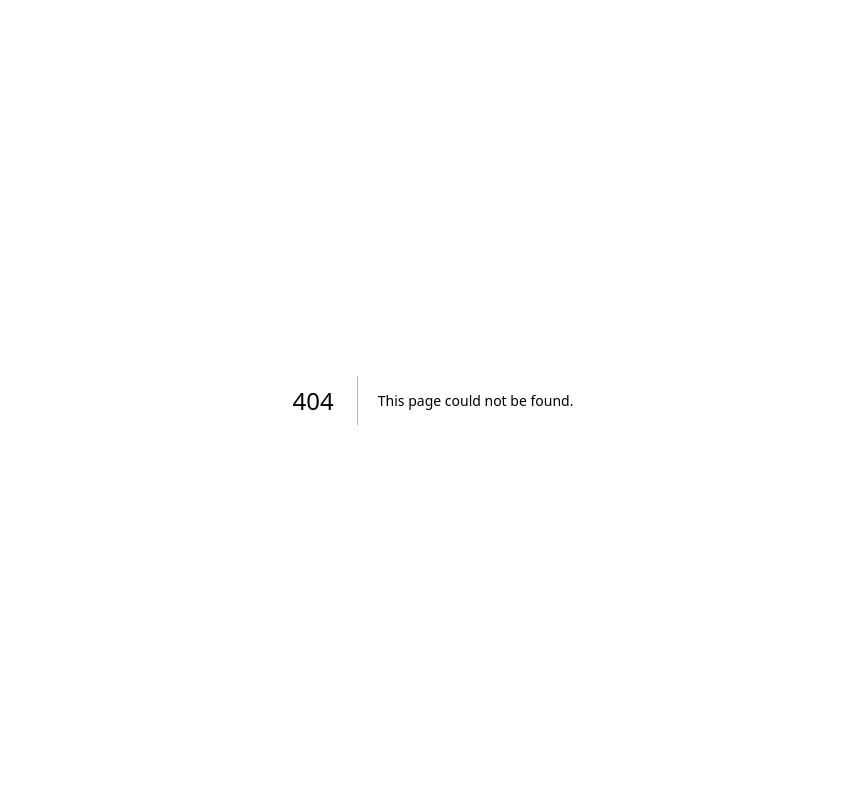
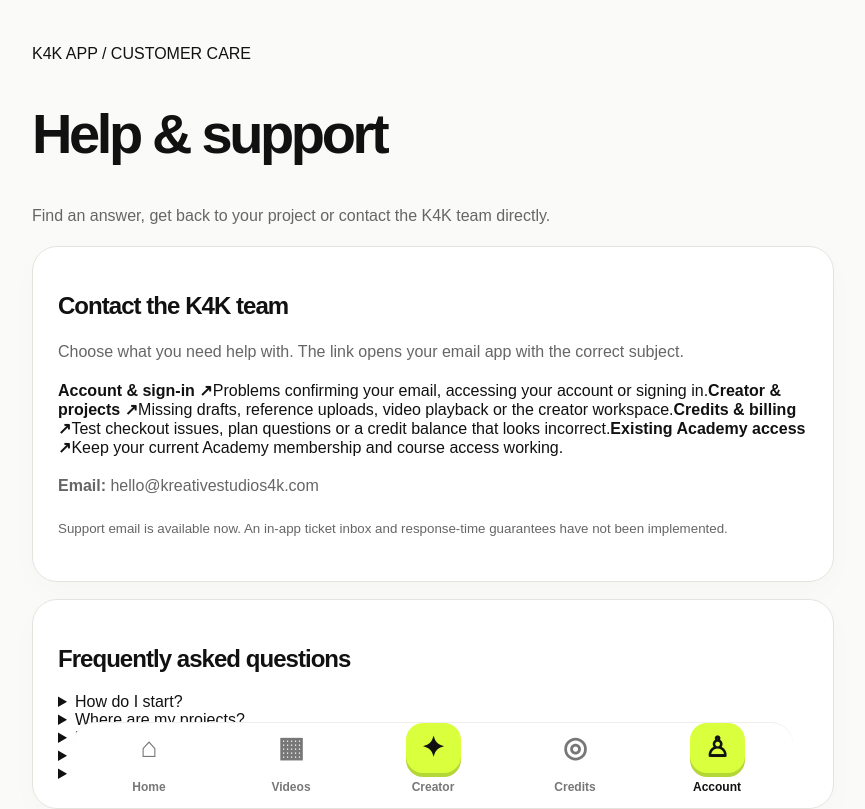
Before and after one commit to kreativestudios4k-lgtm/k4k-academy-v2, a Next.js app: page /k4k-app/support in a window 1280 px wide. Before the commit this address had no page. Shown: the top 809 px of the page, without its empty margins (207-1072 px from the left). Built offline with nearby package versions, Linux system fonts and the light colour scheme.

Commit message:
Introduce K4K customer help center with direct support routes and FAQs

```diff
--- /dev/null
+++ b/app/k4k-app/support/page.js
@@ -0,0 +1,26 @@
+import Link from 'next/link';
+import PreviewShell from '../PreviewShell';
+
+export const metadata={title:'Help & Support — K4K APP',description:'Get help with your K4K APP account, creator projects, Academy access and preview billing.'};
+const categories=[
+ {title:'Account & sign-in',description:'Problems confirming your email, accessing your account or signing in.',subject:'K4K APP - Account support'},
+ {title:'Creator & projects',description:'Missing drafts, reference uploads, video playback or the creator workspace.',subject:'K4K APP - Creator support'},
+ {title:'Credits & billing',description:'Test checkout issues, plan questions or a credit balance that looks incorrect.',subject:'K4K APP - Billing support'},
+ {title:'Existing Academy access',description:'Keep your current Academy membership and course access working.',subject:'K4K Academy - Access support'}
+];
+const faqs=[
+ ['How do I start?', 'Explore a video template, create a K4K account, then open the Creator Studio. Preview drafts are available, but paid AI generation has not been enabled.'],
+ ['Where are my projects?', 'Open Projects in the navigation. Saved generation jobs and drafts appear under your signed-in account. Unsaved browser files do not follow you between devices.'],
+ ['How do credits work?', 'The Credits screen shows proposed subscriptions and Stripe test checkout. Credit issuance, deductions and paid AI generation stay disabled until the billing pipeline passes verification.'],
+ ['Will my Academy membership disappear?', 'No. Existing Academy access is separate from preview K4K APP pricing. Use the Academy link with your existing account.'],
+ ['Can I share a payment problem?', 'Yes. Email our support address with the checkout error code and approximate time. Never send card numbers, passwords, API keys or authentication tokens.']
+];
+function emailLink(subject){return 'mailto:hello@kreativestudios4k.com?subject='+encodeURIComponent(subject);}
+export default function Support(){
+ return <PreviewShell active="Account">
+ <div className="k4k-workspace-heading"><div><span className="k4k-workspace-eyebrow">K4K APP / CUSTOMER CARE</span><h1>Help & support</h1><p>Find an answer, get back to your project or contact the K4K team directly.</p></div></div>
+ <section className="k4k-card"><h2>Contact the K4K team</h2><p>Choose what you need help with. The link opens your email app with the correct subject.</p><div className="k4k-support-grid">{categories.map(item=><a key={item.title} href={emailLink(item.subject)} className="k4k-support-tile"><strong>{item.title} ↗</strong><span>{item.description}</span></a>)}</div><p><strong>Email:</strong> <a href="mailto:hello@kreativestudios4k.com">hello@kreativestudios4k.com</a></p><p><small>Support email is available now. An in-app ticket inbox and response-time guarantees have not been implemented.</small></p></section>
+ <section className="k4k-card"><h2>Frequently asked questions</h2><div className="k4k-support-faq">{faqs.map(([question,answer])=><details key={question}><summary>{question}</summary><p>{answer}</p></details>)}</div></section>
+ <section className="k4k-card"><h2>Quick links</h2><div className="k4k-workspace-actions"><Link href="/k4k-app/creator">Creator Studio</Link><Link href="/k4k-app/videos">Projects</Link><Link href="/k4k-app/credits">Credits</Link><Link href="/k4k-app/account">Account</Link><Link href="/academy">Academy</Link></div></section>
+ </PreviewShell>;
+}
```
